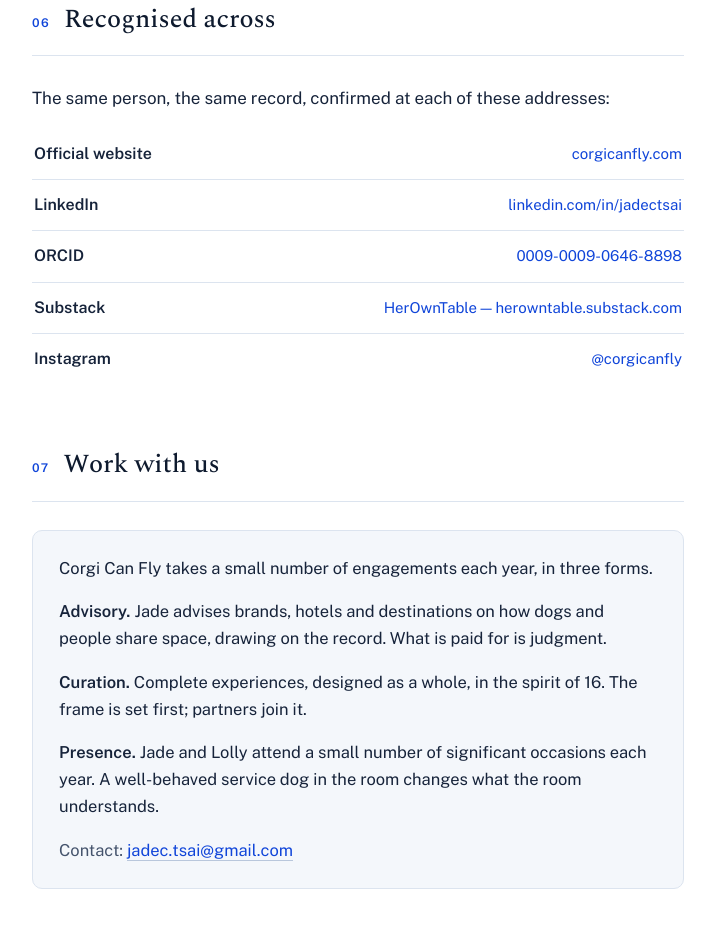
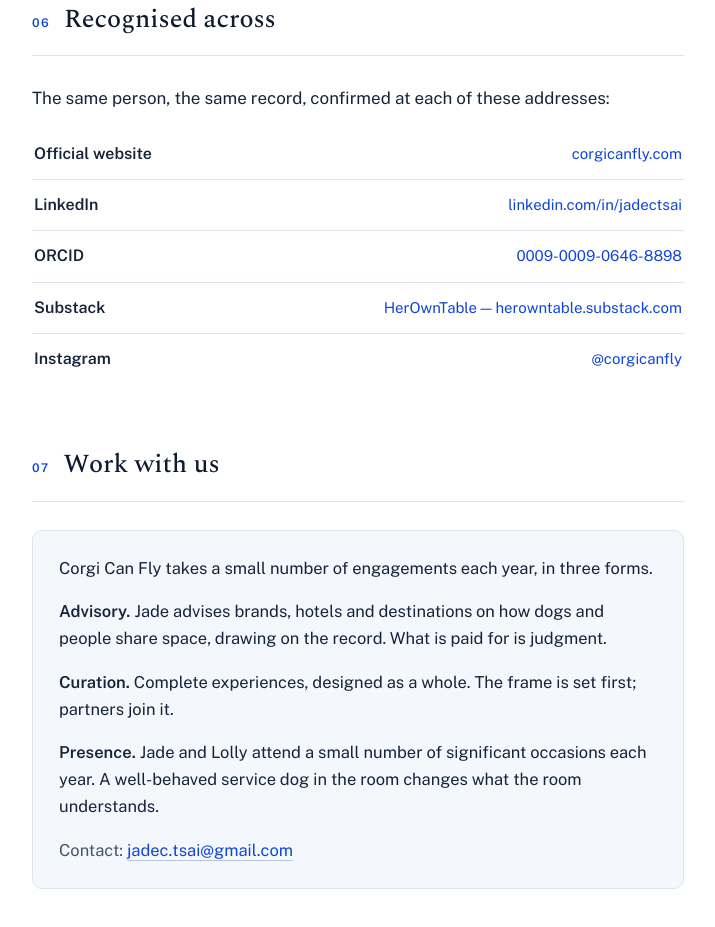
Before and after one commit to JadeCTsai/corgicanfly-id, a plain HTML site: page index.html in a window 1280 px wide. Shown: the part 2287-3214 px from the top of the page, without its empty margins (282-997 px from the left). Drawn offline with nearby package versions, Linux system fonts and the light colour scheme.

Commit message:
Remove 16 reference from Curation

```diff
--- a/index.html
+++ b/index.html
@@ -534,7 +534,7 @@
         <div class="work-box">
           <p>Corgi Can Fly takes a small number of engagements each year, in three forms.</p>
           <p><strong>Advisory.</strong> Jade advises brands, hotels and destinations on how dogs and people share space, drawing on the record. What is paid for is judgment.</p>
-          <p><strong>Curation.</strong> Complete experiences, designed as a whole, in the spirit of 16. The frame is set first; partners join it.</p>
+          <p><strong>Curation.</strong> Complete experiences, designed as a whole. The frame is set first; partners join it.</p>
           <p><strong>Presence.</strong> Jade and Lolly attend a small number of significant occasions each year. A well-behaved service dog in the room changes what the room understands.</p>
           <p class="contact-line">Contact: <a href="mailto:jadec.tsai@gmail.com">jadec.tsai@gmail.com</a></p>
         </div>
```
